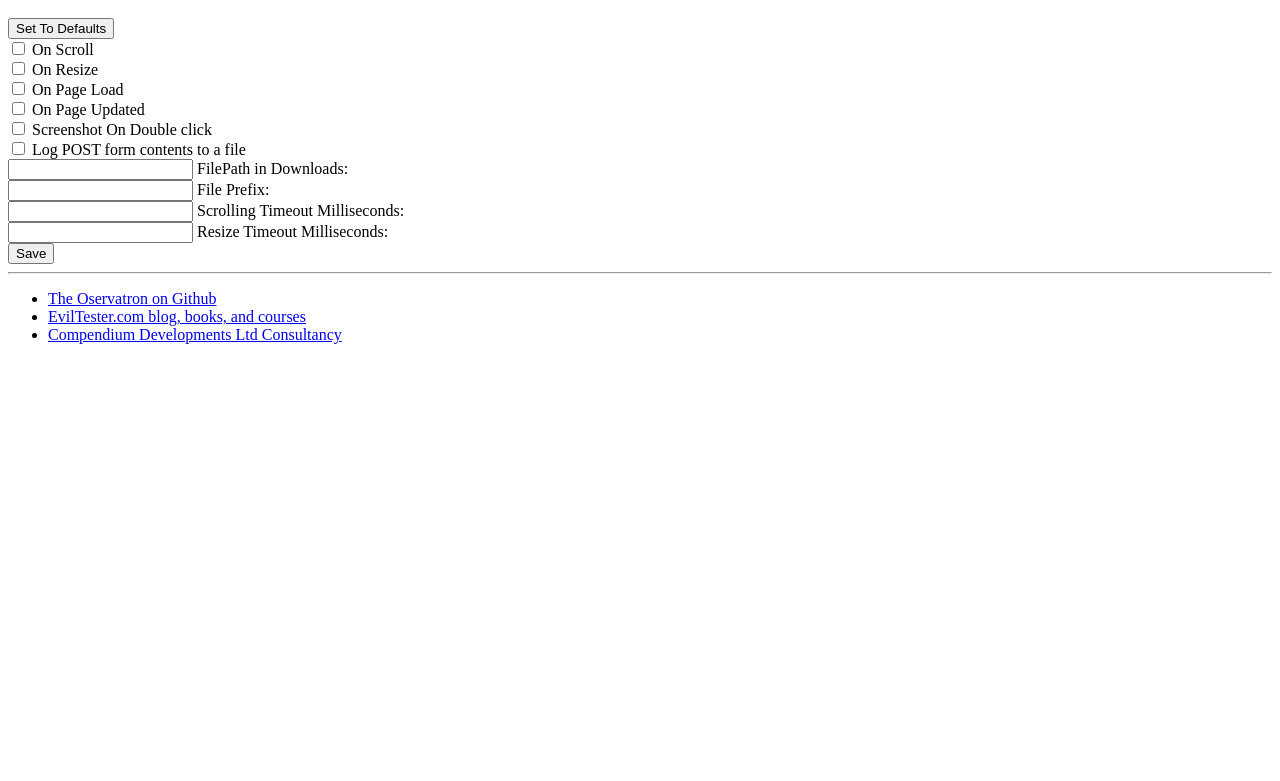
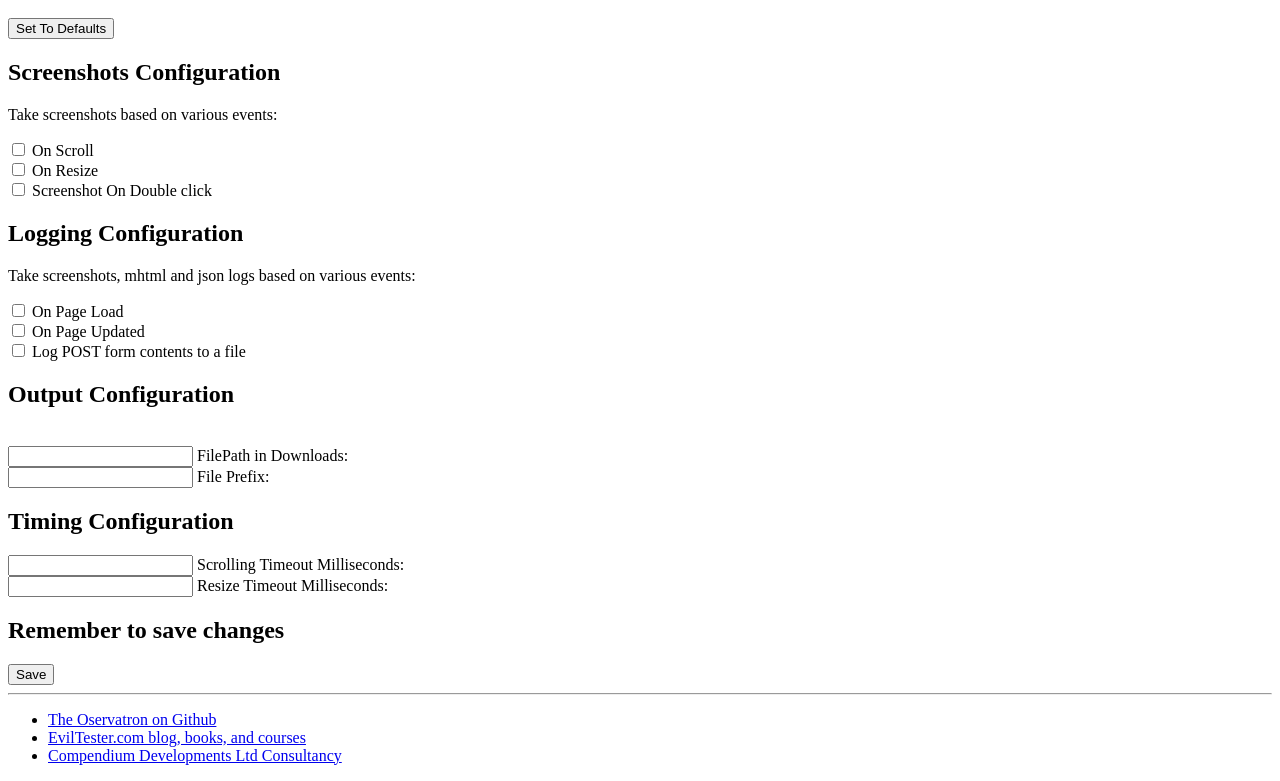
Before and after one commit to eviltester/observatron, a browser extension: page chrome/options/options_page.html in a window 1280 px wide. Shown: the part 48-829 px from the top of the page. Before the commit the page ends 800 px from the top, so only its background shows below. Drawn offline with Linux system fonts and the light colour scheme.

Commit message:
organised menu and options to match order
organised menu and options to match order and updated config page with headings and a little more explanation.

```diff
--- a/chrome/javascript/context_menu.js
+++ b/chrome/javascript/context_menu.js
@@ -47,8 +47,9 @@ function ContextMenus(){
             contextMenus.toggleDoubleClick = createCheckboxMenu("Screenshot on Double Click", options.onDoubleClickShot, contextMenus.screenshots);
         contextMenus.log = createParentMenu("Log");
             contextMenus.toggleOnPageLoad = createCheckboxMenu("on Page Load", options.onPageLoad, contextMenus.log);
-            contextMenus.togglePostSubmit = createCheckboxMenu("on Post Submit", options.onPostSubmit, contextMenus.log);
             contextMenus.toggleOnPageUpdated = createCheckboxMenu("on Page Updated", options.onPageUpdated, contextMenus.log);
+            contextMenus.togglePostSubmit = createCheckboxMenu("POST form contents to a file", options.onPostSubmit, contextMenus.log);
+
         contextMenus.line2 = createSeparator();
         contextMenus.showOptionsNow = createMenu("Options", contextMenuShowOptions);
 
--- a/chrome/options/options_page.html
+++ b/chrome/options/options_page.html
@@ -9,6 +9,10 @@
         <div>
             <button id="defaults">Set To Defaults</button>
         </div>
+
+        <h2>Screenshots Configuration</h2>
+        <p>Take screenshots based on various events:</p>
+
         <label>
                 <input type="checkbox" id="onscroll">
                 On Scroll
@@ -20,6 +24,15 @@
         </label>
         <br/>
         <label>
+                <input type="checkbox" id="ondoubleclick">
+                Screenshot On Double click
+        </label>
+        <br/>
+
+        <h2>Logging Configuration</h2>
+        <p>Take screenshots, mhtml and json logs based on various events:</p>
+
+        <label>
                 <input type="checkbox" id="onpageload">
                 On Page Load
         </label>
@@ -30,14 +43,11 @@
         </label>
         <br/>
         <label>
-                <input type="checkbox" id="ondoubleclick">
-                Screenshot On Double click
-        </label>
-        <br/>
-        <label>
                 <input type="checkbox" id="onpostformsubmit">
                 Log POST form contents to a file
         </label>
+
+        <h2>Output Configuration</h2>
         <br/>
         <label>
                 <input type="text" id="filepath">
@@ -51,6 +61,7 @@
         </label>
         <br/>
 
+        <h2>Timing Configuration</h2>
 
         <label>
                 <input type="number" id="scrolling_timeout">
@@ -64,6 +75,7 @@
         </label>
         <br/>
 
+        <h2>Remember to save changes</h2>
         <div id="status"></div>
         <button id="save">Save</button>
 
```
